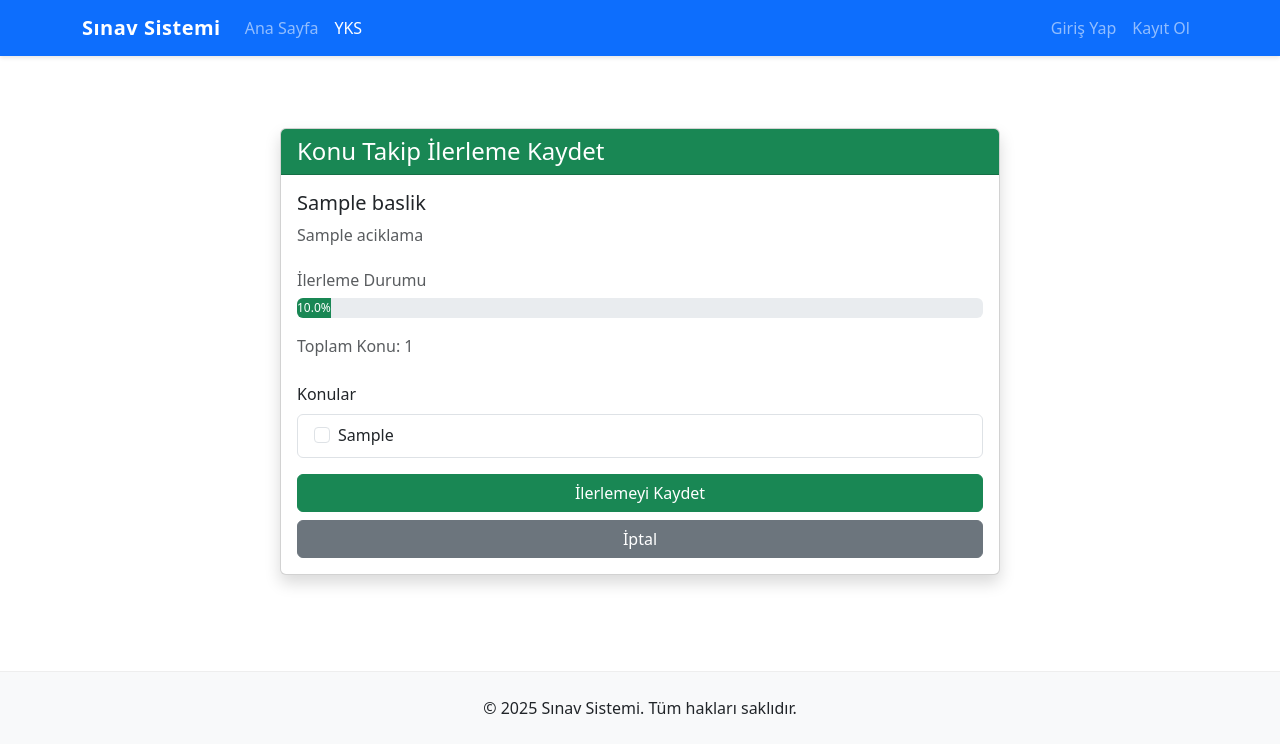
After one commit to erdaltasar3/SinavSistemi, a Django app: template yks/templates/yks/hedef_belirleme/konu_takip_ilerleme.html in a window 1280 px wide. The commit adds this page. Shown: the top 753 px of the page. Run offline with Django 3.2, Linux system fonts and the light colour scheme; the template is opened without the code that fills it: most values are stand-ins (such as "Sample title", 1, 10 or a date in 2020).

Commit message:
hedefler kısmı tamamlandı

```diff
--- /dev/null
+++ b/yks/templates/yks/hedef_belirleme/konu_takip_ilerleme.html
@@ -0,0 +1,58 @@
+{% extends 'base.html' %}
+{% block title %}Konu Takip İlerleme Kaydet{% endblock %}
+{% block content %}
+<div class="container py-5">
+    <div class="row justify-content-center">
+        <div class="col-md-8">
+            <div class="card shadow">
+                <div class="card-header bg-success text-white">
+                    <h4 class="mb-0">Konu Takip İlerleme Kaydet</h4>
+                </div>
+                <div class="card-body">
+                    <!-- Hedef Bilgileri -->
+                    <div class="mb-4">
+                        <h5>{{ hedef.baslik }}</h5>
+                        <p class="text-muted">{{ hedef.aciklama|default:"Açıklama yok" }}</p>
+                    </div>
+
+                    <!-- İlerleme Çubuğu -->
+                    <div class="mb-4">
+                        <h6 class="text-muted">İlerleme Durumu</h6>
+                        <div class="progress mb-3" style="height: 20px;">
+                            <div class="progress-bar bg-success" role="progressbar" style="width: {{ ilerleme }}%;" aria-valuenow="{{ ilerleme }}" aria-valuemin="0" aria-valuemax="100">
+                                {{ ilerleme|floatformat:1 }}%
+                            </div>
+                        </div>
+                        <p class="text-muted">Toplam Konu: {{ konular.count }}</p>
+                    </div>
+
+                    <!-- Konu İşaretleme Formu -->
+                    <form method="post">
+                        {% csrf_token %}
+                        <div class="mb-3">
+                            <label class="form-label">Konular</label>
+                            <div class="list-group">
+                                {% for konu_detay in konular %}
+                                <div class="list-group-item">
+                                    <div class="form-check">
+                                        <input class="form-check-input" type="checkbox" name="tamamlanan_konular" value="{{ konu_detay.konu.id }}" id="konu_{{ konu_detay.konu.id }}" {% if konu_detay.tamamlandi %}checked{% endif %}>
+                                        <label class="form-check-label" for="konu_{{ konu_detay.konu.id }}">
+                                            {{ konu_detay.konu.ad }}
+                                        </label>
+                                    </div>
+                                </div>
+                                {% endfor %}
+                            </div>
+                        </div>
+                        <div class="d-grid gap-2">
+                            <button type="submit" class="btn btn-success">İlerlemeyi Kaydet</button>
+                            <a href="{% url 'yks:hedef_listesi' %}" class="btn btn-secondary">İptal</a>
+                        </div>
+                    </form>
+
+                </div>
+            </div>
+        </div>
+    </div>
+</div>
+{% endblock %}
--- a/yks/urls.py
+++ b/yks/urls.py
@@ -25,6 +25,9 @@ urlpatterns = [
     path('hedef-turu-sec/', views.hedef_turu_sec, name='hedef_turu_sec'),
     path('hedefler/ekle/soru-cozumu/', views.soru_cozum_hedef_ekle, name='soru_cozum_hedef_ekle'),
     path('hedefler/ekle/konu-takip/', views.konu_takip_hedef_ekle, name='konu_takip_hedef_ekle'),
+    path('hedefler/ilerleme/<int:hedef_id>/', views.hedef_ilerleme_kaydet, name='hedef_ilerleme_kaydet'),
+    path('hedefler/ilerleme/soru/<int:hedef_id>/', views.soru_cozum_ilerleme, name='soru_cozum_ilerleme'),
+    path('hedefler/ilerleme/konu/<int:hedef_id>/', views.konu_takip_ilerleme, name='konu_takip_ilerleme'),
 
     # Çalışma Planı URL'leri
     path('calisma-plani/', views.calisma_plani_listesi, name='calisma_plani_listesi'),
```
Also changed, not shown: yks/templates/yks/hedef_belirleme/hedef_listesi.html (+6 -18 lines), yks/templates/yks/hedef_belirleme/soru_cozum_ilerleme.html (added, +47 -0 lines), yks/views.py (+64 -0 lines).
